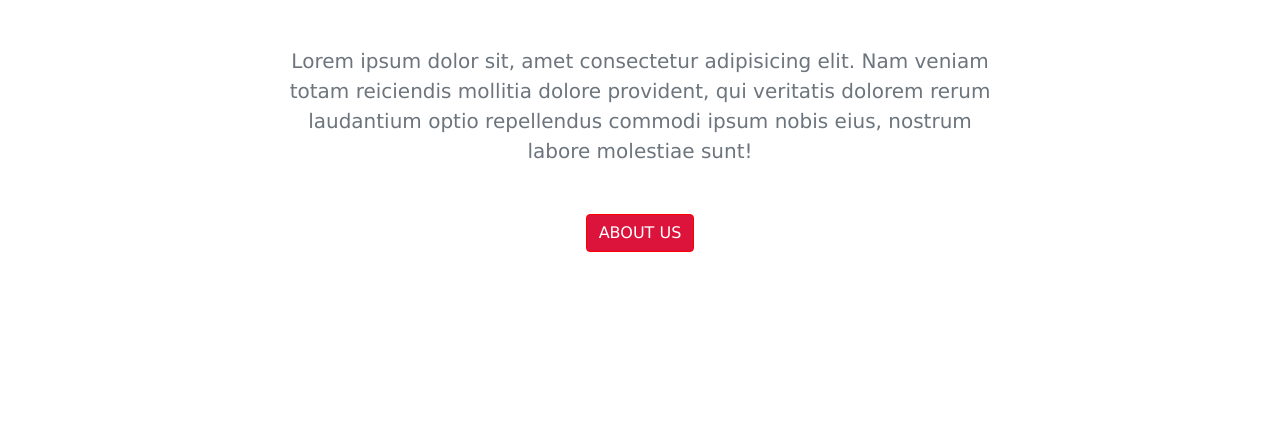
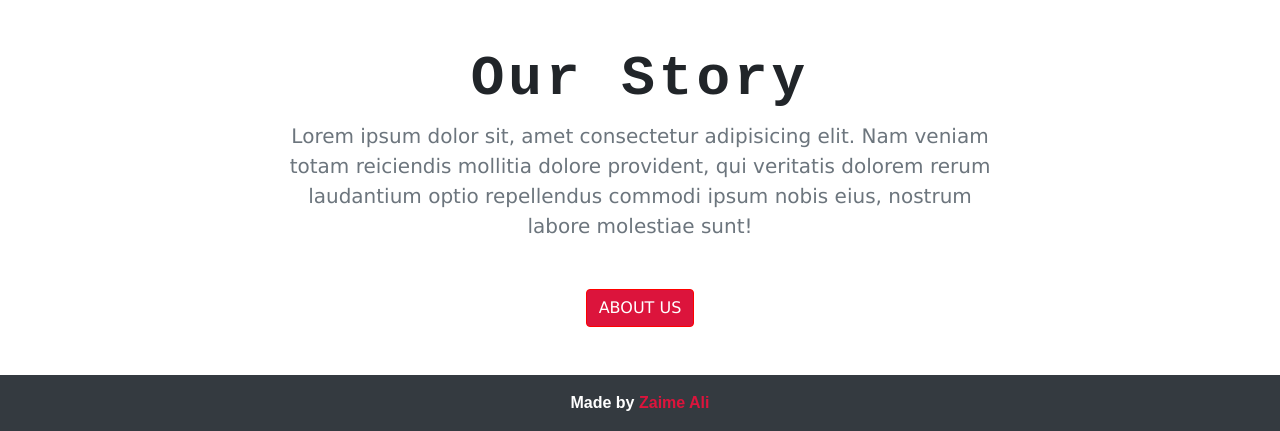
Before and after one commit to zaimeali/Gatsby-Gaming-Site, a Gatsby site: page / in a window 1280 px wide. Shown: the part 972-1403 px from the top of the page. Before the commit the page ends 1272 px from the top, so only its background shows below. Built offline with nearby package versions, Linux system fonts and the light colour scheme; Gatsby itself is replaced by a stand-in of ours.

Commit message:
Basic Structure Done with Styling

```diff
--- /dev/null
+++ b/src/components/Globals/Footer.js
@@ -0,0 +1,17 @@
+import React from 'react'
+
+import '../layout.css'
+
+export default function Footer({ name }) {
+    return (
+        <footer className="footer bg-dark py-3">
+            <div className="container">
+                <div className="row">
+                    <div className="col-10 mx-auto col-md-6 text-footer text-center">
+                        Made by <span className="text-crimpson">{ name }</span>
+                    </div>
+                </div>
+            </div>
+        </footer>
+    )
+}
--- a/src/components/Globals/Navbar.js
+++ b/src/components/Globals/Navbar.js
@@ -39,7 +39,7 @@ export default class ComponentName extends Component {
 
     render() {
         return (
-            <Navbar className="custom-nav" collapseOnSelect expand="lg" bg="dark" variant="dark">
+            <Navbar className="custom-nav sticky-top" collapseOnSelect expand="lg" bg="dark" variant="dark">
                 <Link to='/' className="navbar-brand ml-sm-5">
                     <img className="custom-nav-img" src={ logo } alt="logo here" />
                 </Link>
--- /dev/null
+++ b/src/components/Globals/Title.js
@@ -0,0 +1,11 @@
+import React from 'react'
+
+import '../layout.css'
+
+export default function Title({ title }) {
+    return (
+        <div className="text-center">
+            <h1 className="display-4 text-capitalize font-weight-bold">{ title }</h1>
+        </div>
+    )
+}
--- a/src/components/Home/Info.js
+++ b/src/components/Home/Info.js
@@ -3,10 +3,13 @@ import { Link } from 'gatsby'
 
 import '../layout.css'
 
+import Title from '../Globals/Title'
+
 export default function Info() {
     return (
         <section className="py-5">
             <div className="container">
+                <Title title="Our Story" />
                 <div className="row">
                     <div className="col-10 col-sm-8 mx-auto text-center">
                         <p className="lead text-muted mb-5">
--- a/src/components/layout.css
+++ b/src/components/layout.css
@@ -63,6 +63,17 @@ h1, h2, h3, h4, h5, h6{
   background-color: crimson !important;
   color: white !important;
   border-color: red !important;
+}
+
+.text-footer{
+  color: white;
+  font-weight: 600;
+  font-size: medium;
+  font-family: Arial, Helvetica, sans-serif;
+}
+
+.text-crimpson{
+  color: crimson;
 }
 
 /* html {
--- a/src/pages/index.js
+++ b/src/pages/index.js
@@ -7,6 +7,7 @@ import SEO from "../components/seo"
 
 import BackgroundSection from '../components/Globals/BackgroundSection'
 import Info from "../components/Home/Info"
+import Footer from "../components/Globals/Footer"
 
 // const IndexPage = () => (
 //   <Layout>
@@ -32,6 +33,7 @@ const IndexPage = ({ data }) => (
       styleClass="default-background"
     />
     <Info />
+    <Footer name="Zaime Ali" />
   </Layout>
 )
 
```
